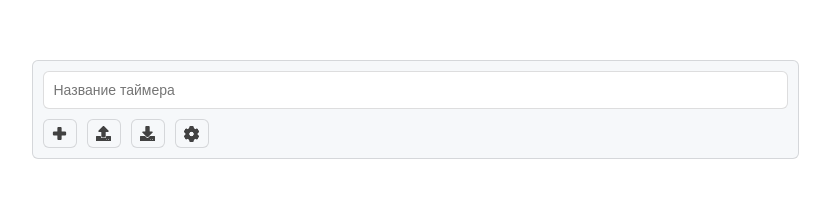
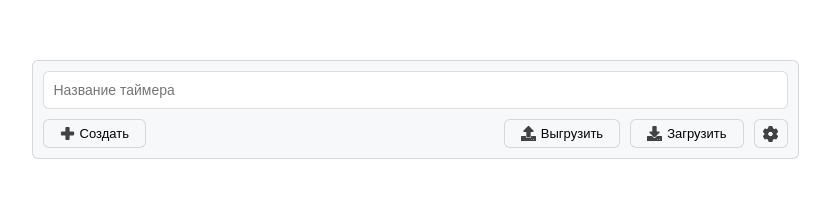
Before and after one commit to vkdg/work-timer, a website built with webpack: page docs/index.html in a window 1280 px wide. Shown: the whole page, without its empty margins (225-1055 px from the left). Built offline with Linux system fonts and the light colour scheme.

Commit message:
Собирает проект

```diff
--- a/docs/index.html
+++ b/docs/index.html
@@ -1 +1 @@
-<!doctype html><html lang="ru"><head><title>Work Timers</title><link rel="apple-touch-icon" sizes="180x180" href="./apple-touch-icon.png"><link rel="icon" type="image/png" sizes="32x32" href="./favicon-32x32.png"><link rel="icon" type="image/png" sizes="16x16" href="./favicon-16x16.png"><link rel="manifest" href="./site.webmanifest"><link rel="mask-icon" href="./safari-pinned-tab.svg" color="#2b587a"><meta name="msapplication-TileColor" content="#424242"><meta name="theme-color" content="#ffffff"><meta name="viewport" content="width=device-width,initial-scale=1,user-scalable=no"><meta name="apple-mobile-web-app-title" content="Timers"><meta name="apple-mobile-web-app-capable" content="yes"><meta name="format-detection" content="address=no"><link href="./assets/css/app.min.css?171c3c876366c8c0c63c" rel="stylesheet"></head><body><script defer="defer" src="./assets/js/app.min.js?171c3c876366c8c0c63c"></script></body></html>
+<!doctype html><html lang="ru"><head><title>Work Timers</title><link rel="apple-touch-icon" sizes="180x180" href="./apple-touch-icon.png"><link rel="icon" type="image/png" sizes="32x32" href="./favicon-32x32.png"><link rel="icon" type="image/png" sizes="16x16" href="./favicon-16x16.png"><link rel="manifest" href="./site.webmanifest"><link rel="mask-icon" href="./safari-pinned-tab.svg" color="#2b587a"><meta name="msapplication-TileColor" content="#424242"><meta name="theme-color" content="#ffffff"><meta name="viewport" content="width=device-width,initial-scale=1,user-scalable=no"><meta name="apple-mobile-web-app-title" content="Timers"><meta name="apple-mobile-web-app-capable" content="yes"><meta name="format-detection" content="address=no"><link href="./assets/css/app.min.css?e917bcde6e384fd7d5c6" rel="stylesheet"></head><body><script defer="defer" src="./assets/js/app.min.js?e917bcde6e384fd7d5c6"></script></body></html>
```
Also changed, not shown: docs/assets/css/app.min.css, docs/assets/js/app.min.js, 2 other files.
